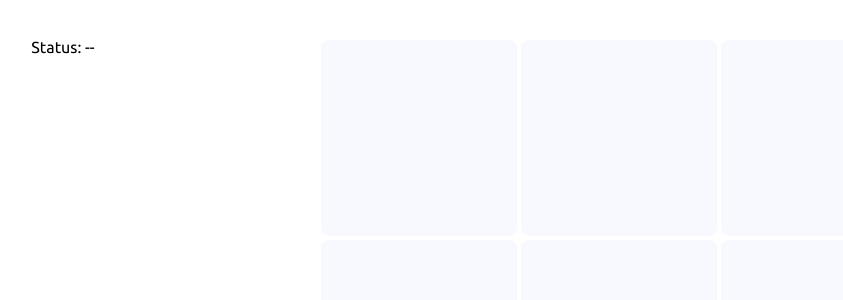
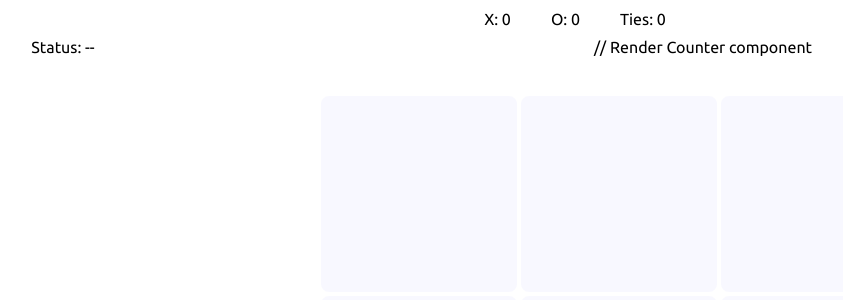
Before and after one commit to kavitakanojiya/tutorials, a React (Create React App) app in the folder tic-tac-toe-node/app-server/: page / in a window 1280 px wide. Shown: the top 300 px of the page, without its empty margins (65-908 px from the left). Built offline with nearby package versions, Linux system fonts and the light colour scheme.

Commit message:
Step 4: Track no. of wins and ties

```diff
--- /dev/null
+++ b/tic-tac-toe-node/app-server/src/components/multiplayer/Counter.jsx
@@ -0,0 +1,28 @@
+import React from 'react';
+import '../../stylesheets/multiplayer/Counter.css';
+
+class Counter extends React.Component {
+  constructor(props) {
+    super(props);
+  }
+
+  render() {
+    return (
+      <div className='counter'>
+        <div className='x-counter'>
+          <span>X: {this.props.outcome.X}</span>
+        </div>
+
+        <div className='o-counter'>
+          <span>O: {this.props.outcome.O}</span>
+        </div>
+
+        <div className='tie-counter'>
+          <span>Ties: {this.props.outcome.tie}</span>
+        </div>
+      </div>
+    )
+  }
+}
+
+export default Counter;
--- a/tic-tac-toe-node/app-server/src/components/multiplayer/Game.jsx
+++ b/tic-tac-toe-node/app-server/src/components/multiplayer/Game.jsx
@@ -1,19 +1,20 @@
 import React from 'react';
 import Board from './Board';
+import Counter from './Counter';
 import '../../stylesheets/multiplayer/Game.css';
 
 class Game extends React.Component {
-  // ::Changed::
+  // ::CHANGED::
   constructor(props) {
     super(props);
 
     this.players = ['X', 'O'];
     let board = [[null, null, null], [null, null, null], [null, null, null]];
-    // Add `message` to track the win or tie
-    this.state = { board: board, currentPlayer: null, message: null };
+    // Add `outcome` to track number of wins and ties
+    let outcome = { 'X': 0, 'O': 0, 'tie': 0 };
+    this.state = { board: board, currentPlayer: null, message: null, outcome: outcome };
   }
 
-  // ::ADDED::
   emptyCells() {
     let cells = [];
     const currentBoard = this.state.board;
@@ -29,56 +30,55 @@ class Game extends React.Component {
     return cells;
   }
 
-  // ::ADDED::
+  // ::CHANGED::
   gameConcluded() {
     let message = null;
     const currentState = this.isCompleted();
+    // Consider the latest outcome
+    let outcome = this.state.outcome;
 
     if (currentState === 'X') {
       message = 'X wins!';
+      outcome.X += 1; // Increment X wins
     } else if (currentState === 'O') {
-      message = 'O wins';
+      message = 'O wins!';
+      outcome.O += 1; // Increment O wins
     } else if (currentState === 'tie') {
-      message = 'It\'s a tie!'
+      message = 'It\'s a tie!';
+      outcome.tie += 1; // Increment ties
     }
 
-    return message;
+    // Returns the message as well as latest increments
+    return { message: message, outcome: outcome };
   }
 
-  // ::ADDED::
   isCompleted() {
     let winner = null;
     const currentBoard = this.state.board;
 
-    // 1. Horizontal when elements are same
     for (let row = 0; row < currentBoard.length; row++) {
       if ((currentBoard[row][0] !== null) && ((currentBoard[row][0] === currentBoard[row][1]) && (currentBoard[row][1] === currentBoard[row][2]))) {
         winner = currentBoard[row][0]
       }
     }
 
-    // 2. Vertical when elements are same
     for (let column = 0; column < currentBoard.length; column++) {
       if ((currentBoard[0][column] !== null) && ((currentBoard[0][column] === currentBoard[1][column]) && (currentBoard[1][column] === currentBoard[2][column]))) {
         winner = currentBoard[0][column]
       }
     }
 
-    // 3. Diagonal: top-left to bottom-right
     if ((currentBoard[0][0] !== null) && ((currentBoard[0][0] === currentBoard[1][1]) && (currentBoard[1][1] === currentBoard[2][2]))) {
       winner = currentBoard[0][0]
     }
 
-    // 4. Diagonal: top-right to bottom-left
     if ((currentBoard[0][2] !== null) && ((currentBoard[0][2] === currentBoard[1][1]) && (currentBoard[1][1] === currentBoard[2][0]))) {
       winner = currentBoard[0][2]
     }
 
-    // 5. evaluate any open positions left
     let openPositions = 0
     openPositions += this.emptyCells().length
 
-    // 6. If no positions left, then it is a tie
     if ((openPositions === 0) && (winner === null)) {
       return 'tie'
     } else {
@@ -92,16 +92,26 @@ class Game extends React.Component {
     )
   }
 
+  // ::CHANGED::
   move(row, column) {
     const nextPlayer = this.players.filter(player => player != this.state.currentPlayer)[0];
     let updatedboard = this.state.board;
     if (updatedboard[row][column] == null) {
       updatedboard[row][column] = nextPlayer;
-      this.setState({ currentPlayer: nextPlayer, board: updatedboard, message: this.gameConcluded() });
+      // Update outcome whenever a move is made
+      let gameOutcome = this.gameConcluded();
+      this.setState({ currentPlayer: nextPlayer, board: updatedboard, message: gameOutcome.message, outcome: gameOutcome.outcome });
     }
   }
 
   // ::ADDED::
+  renderCounter() {
+    // Counter component handles the specifics like UI and other flow related to no. of wins and ties
+    return (
+      <Counter outcome={this.state.outcome} />
+    )
+  }
+
   renderMessage() {
     return (
       <div className='conclusion'>
@@ -114,8 +124,9 @@ class Game extends React.Component {
   render() {
     return (
       <div className='game'>
-      { this.renderMessage() }
-      { this.load() }
+        { this.renderCounter() } // Render Counter component
+        { this.renderMessage() }
+        { this.load() }
       </div>
     )
   }
--- /dev/null
+++ b/tic-tac-toe-node/app-server/src/stylesheets/multiplayer/Counter.css
@@ -0,0 +1,4 @@
+.counter div {
+  display: inline-block;
+  margin: 10px 20px;
+}
```
